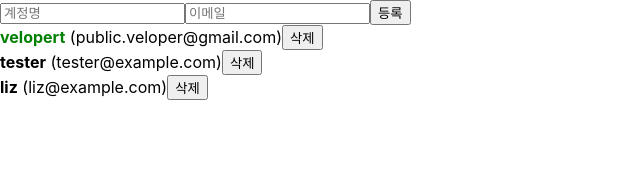
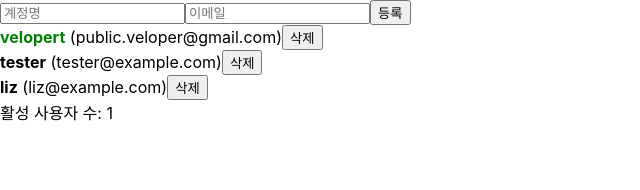
Before and after one commit to seedevk8s/begin-react-new, a React (Create React App) app: page / in a window 1280 px wide. Shown: the top 190 px of the page, without its empty margins (0-640 px from the left). Built offline with nearby package versions, Linux system fonts and the light colour scheme.

Commit message:
활성 사용자수를 호출해 얻은 결과 값을 return에 div 태그에 출력해줌.

```diff
--- a/src/App.js
+++ b/src/App.js
@@ -73,6 +73,8 @@ function App() {
         ));
     };
 
+    const count = CountActiveUsers(users);
+
       return (
         <>
             <CreateUser
@@ -81,6 +83,7 @@ function App() {
                 onChange={onChange}
                 onCreate={onCreate}/>
             <UserList users={users} onRemove={onRemove} onToggle={onToggle}/>
+            <div>활성 사용자 수: {count}</div>
         </>
       )
 }
```
